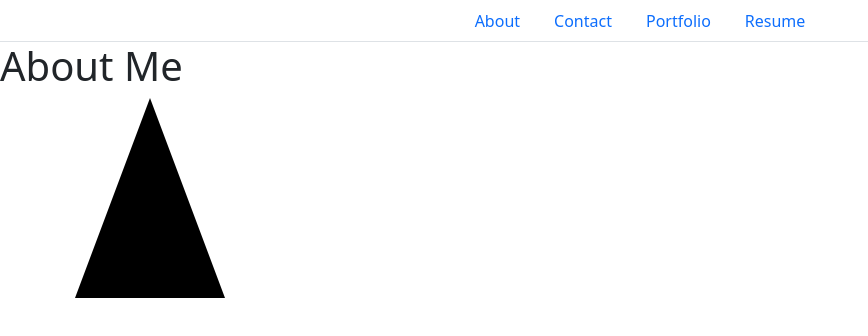
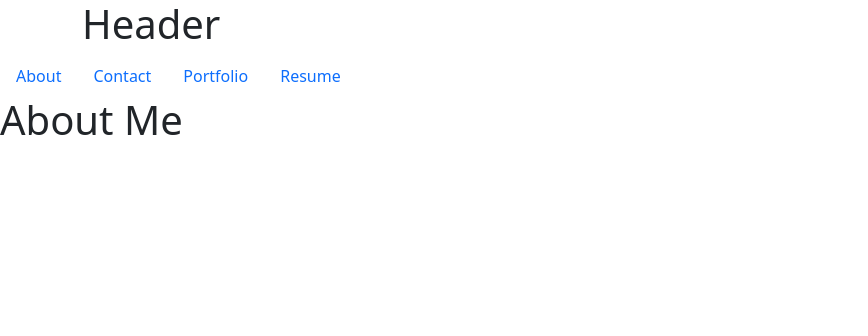
Before and after one commit to Revilite/React-Portfolio, a React (Create React App) app: page / in a window 1280 px wide. Shown: the top 336 px of the page, without its empty margins (0-868 px from the left). Built offline with nearby package versions, Linux system fonts and the light colour scheme.

Commit message:
giving up on fancy navbar

```diff
--- /dev/null
+++ b/src/components/Header.js
@@ -0,0 +1,11 @@
+import React from 'react'
+
+export default function Header() {
+
+
+  return (
+    <div className="p5 m5">
+    <h1 className='container-xl'>Header</h1>
+    </div>
+  )
+}
--- a/src/components/Navbar.js
+++ b/src/components/Navbar.js
@@ -3,35 +3,28 @@ import React from 'react'
 
 export default function Navbar({currentPage, handlePageChange}) {
 
-  const move = () =>{
-    anime({
-      targets: '#test',
-      rotate: '1turn',
-      backgroundColor: '#FFF',
-      duration: 1500,
-    });
-  }
+
 
   return (
       <nav className="display-flex">
-      <ul className='nav nav-tabs justify-content-center px-3'>
+      <ul className='nav nav-item'>
         <li className="nav-item">
-          <a href="#about-me" onClick={() => {handlePageChange("About")}} onMouseEnter={() => move()} id={"test"}  className={currentPage == "About" ? "nav-link active" : "nav-link"}>
+          <a href="/#about" onClick={() => {handlePageChange("About")}} className={currentPage == "About" ? "nav-link active" : "nav-link"}>
           About
           </a>
         </li>
         <li className="nav-item">
-          <a href="#contact" onClick={() => handlePageChange("Contact")} className={currentPage == "Contact" ? "nav-link active" : "nav-link"}>
+          <a href="/#contact" onClick={() => {handlePageChange("Contact")}}  className={currentPage == "Contact" ? "nav-link active" : "nav-link"}>
           Contact
           </a>
         </li>
         <li className="nav-item">
-          <a href="#portfolio" onClick={() => handlePageChange("Portfolio")} className={currentPage == "Portfolio" ? "nav-link active" : "nav-link"}>
+          <a href="/#portfolio" onClick={() => {handlePageChange("Portfolio")}}  className={currentPage == "Portfolio" ? "nav-link active" : "nav-link"}>
             Portfolio
           </a>
         </li>
         <li className="nav-item">
-          <a href="#resume" onClick={() => handlePageChange("Resume")} className={currentPage == "Resume" ? "nav-link active" : "nav-link"}>
+          <a href="/#resume" onClick={() => {handlePageChange("Resume")}}  className={currentPage == "Resume" ? "nav-link active" : "nav-link"}>
             Resume
           </a>
         </li>
--- a/src/components/Page.js
+++ b/src/components/Page.js
@@ -4,7 +4,7 @@ import About from "./pages/About"
 import Contact from "./pages/Contact"
 import Resume from "./pages/Resume"
 import Navbar from './Navbar'
-
+import Header from "./Header"
 
 export default function Page() {
   const [activePage, setActivePage] = useState("About");
@@ -15,26 +15,25 @@ export default function Page() {
     switch (activePage) {
       case "Portfolio":
         return <Portfolio />;
-        break;
       case "About":
         return <About />;
-        break;
       case "Contact":
         return <Contact />;
-        break;
       case "Resume":
         return <Resume />;
-        break;
+
     }
   }
 
   return (
     <div>
-    <Navbar activePage={activePage} handlePageChange={handlePageChange} />
-
-    <div>
-      {renderPage()}
-    </div>
+      <Header />
+      <div>
+        <Navbar activePage={activePage} handlePageChange={handlePageChange} />
+      </div>
+      <div>
+        {renderPage()}
+      </div>
     </div>
   );
 }
--- a/src/components/pages/About.js
+++ b/src/components/pages/About.js
@@ -1,24 +1,10 @@
 import React from 'react'
-import anime from "animejs"
 export default function About() {
- const move = () => anime({
-    targets: '#something',
-    strokeDashoffset: [anime.setDashoffset, 0],
-    easing: 'easeInOutSine',
-    duration: 1500,
-    delay: function(el, i) { return i * 250 },
-    direction: 'alternate',
-    loop: true
-  });
 
 
   return (
     <div>
-      <h1 onClick={ () => move()}>About Me</h1>
-      <svg height="210" width="400">
-  {/* <circle cx="50" cy="50" r="40" stroke="green" stroke-width="4" fill="yellow" /> */}
-  <path d="M150 0 L75 200 L225 200 Z" id="something"/>
-  </svg>
+      <h1>About Me</h1>
       </div>
   )
 }
```
